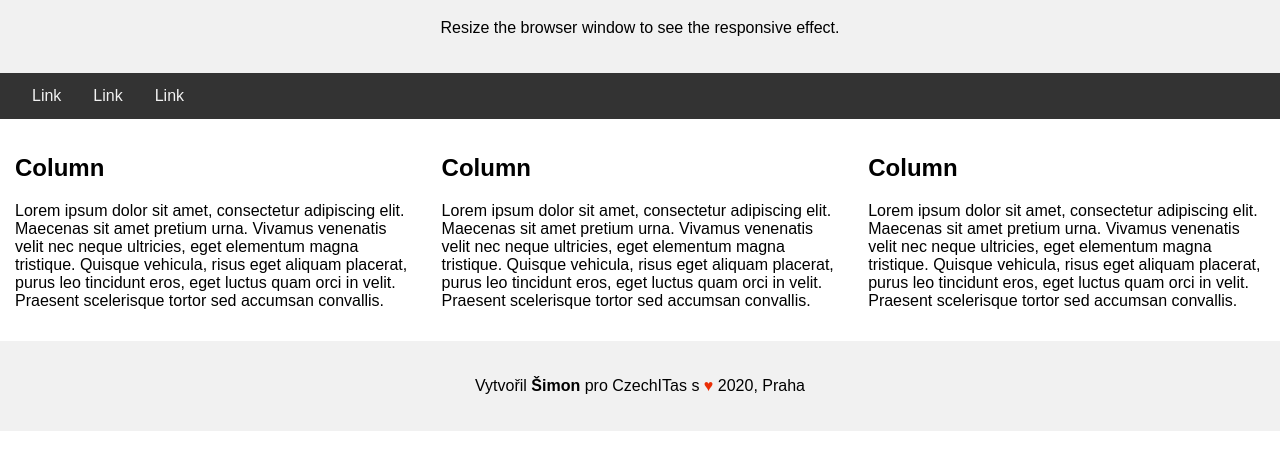
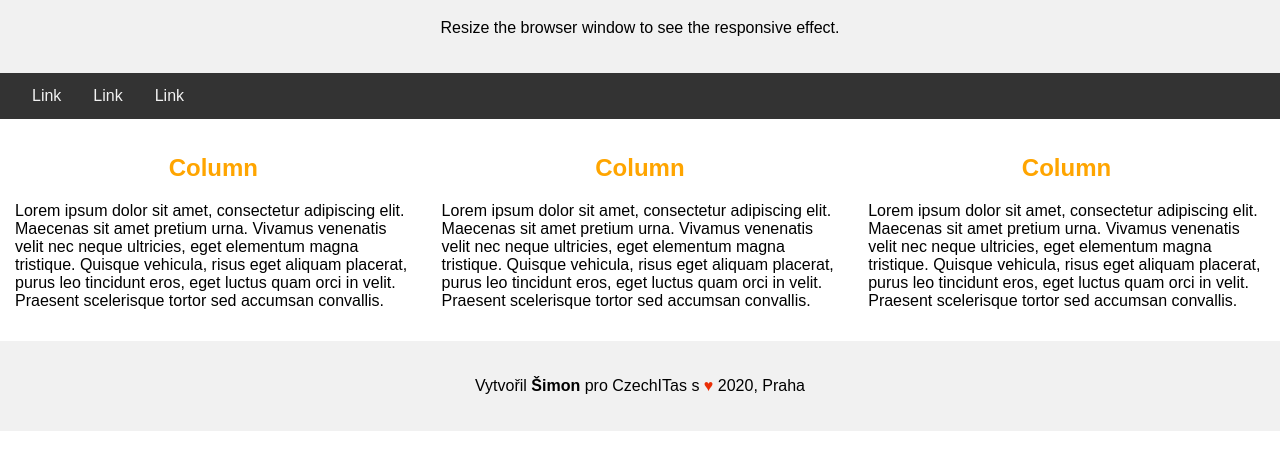
Before and after one commit to trohat/daweb-homework, a plain HTML site: page index.html in a window 1280 px wide. Shown: the part 81-550 px from the top of the page. Drawn offline with Linux system fonts and the light colour scheme.

Commit message:
H2 styling changed

```diff
--- a/style.css
+++ b/style.css
@@ -61,3 +61,8 @@
       width: 100%;
     }
   }
+
+  h2 {
+      text-align: center;
+      color: orange;
+  }
```
